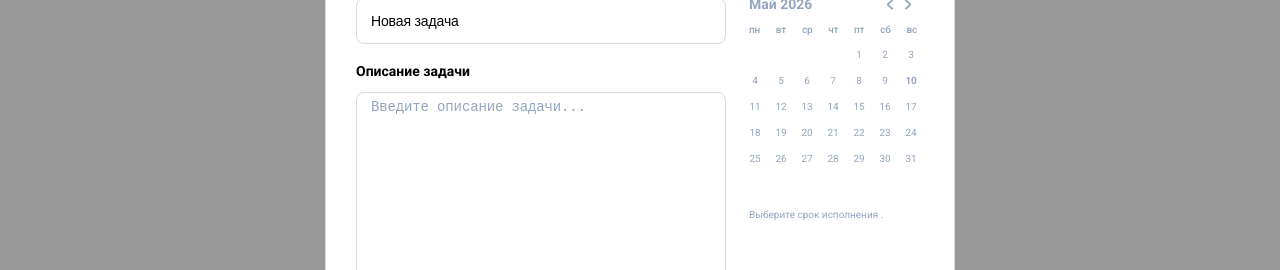
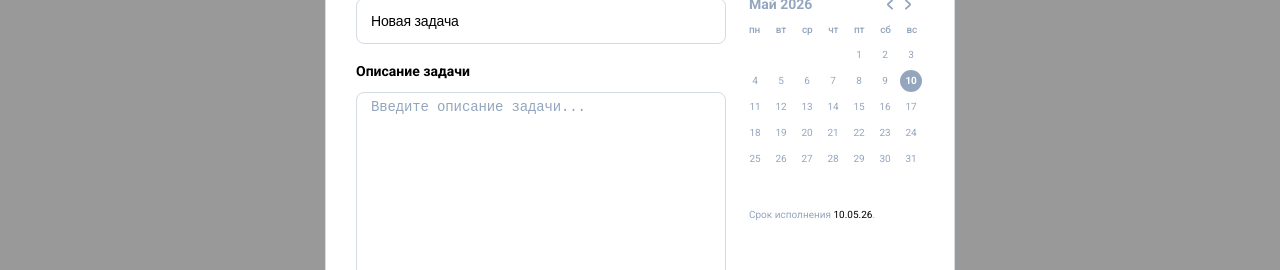
Before and after one commit to EAliakberov/ReactSkyPro, a React (Vite) app: page /new_card in a window 1280 px wide. Shown: the part 226-496 px from the top of the page. Built offline with nearby package versions, Linux system fonts and the light colour scheme; no server answers; sample sign-in values are in the browser's storage.

Commit message:
поправил

```diff
--- a/src/components/Calendar/Calendar.jsx
+++ b/src/components/Calendar/Calendar.jsx
@@ -39,7 +39,7 @@ export const Calendar = ({ currentDate, onChange, isEditing }) => {
     }, [currentMonth]);
 
     useEffect(() => {
-        if (isEditing) setSelectedDate();
+        if (!isEditing) setSelectedDate(null);
     }, [isEditing]);
 
     const handlePrevMonth = () => setCurrentMonth(subMonths(currentMonth, 1));
@@ -124,7 +124,11 @@ export const Calendar = ({ currentDate, onChange, isEditing }) => {
                 <input type="hidden" id="datepick_value" value="08.09.2023" />
                 <div className="calendar__period">
                     <p className="calendar__p date-end">
-                        Выберите срок исполнения <span className="date-control"></span>.
+                        {selectedDate ? 'Срок исполнения' : 'Выберите срок исполнения'}{' '}
+                        <span className="date-control">
+                            {selectedDate ? format(selectedDate, 'dd.MM.yy') : ''}
+                        </span>
+                        .
                     </p>
                 </div>
             </div>
```
